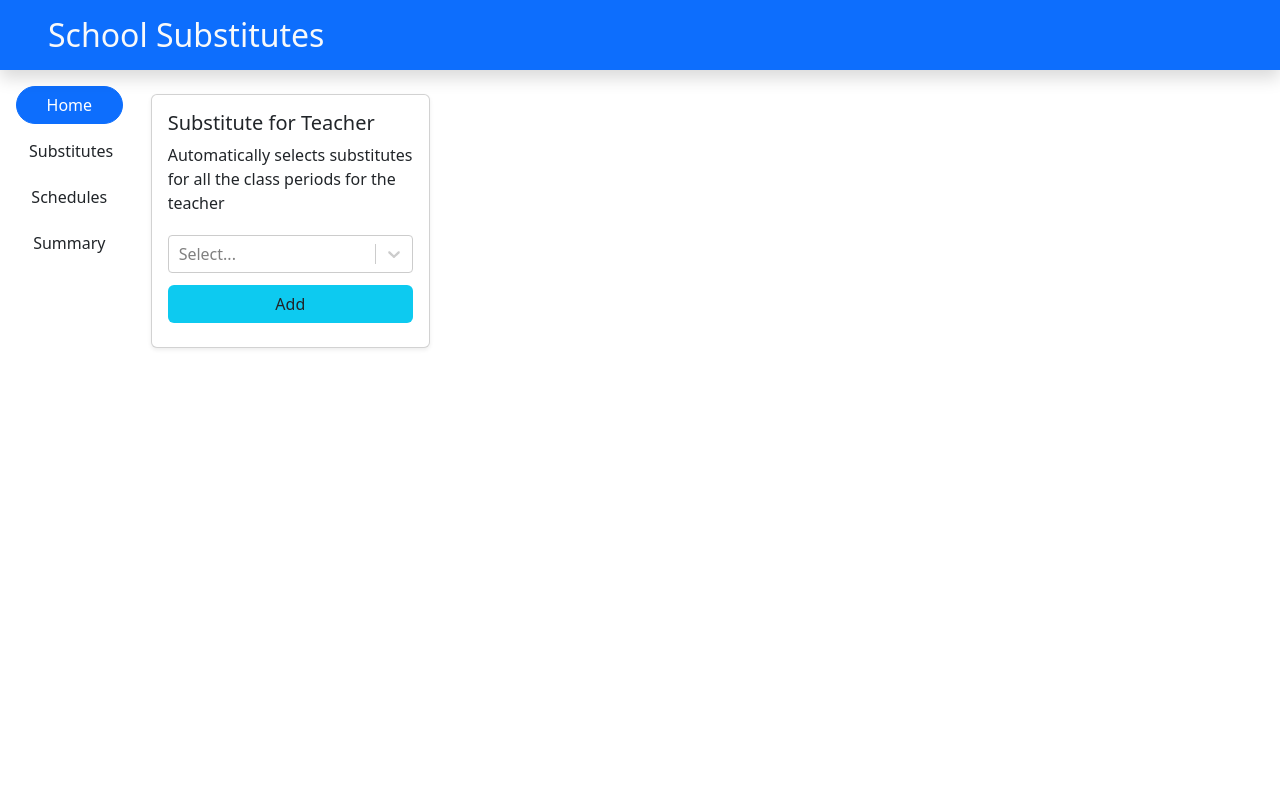
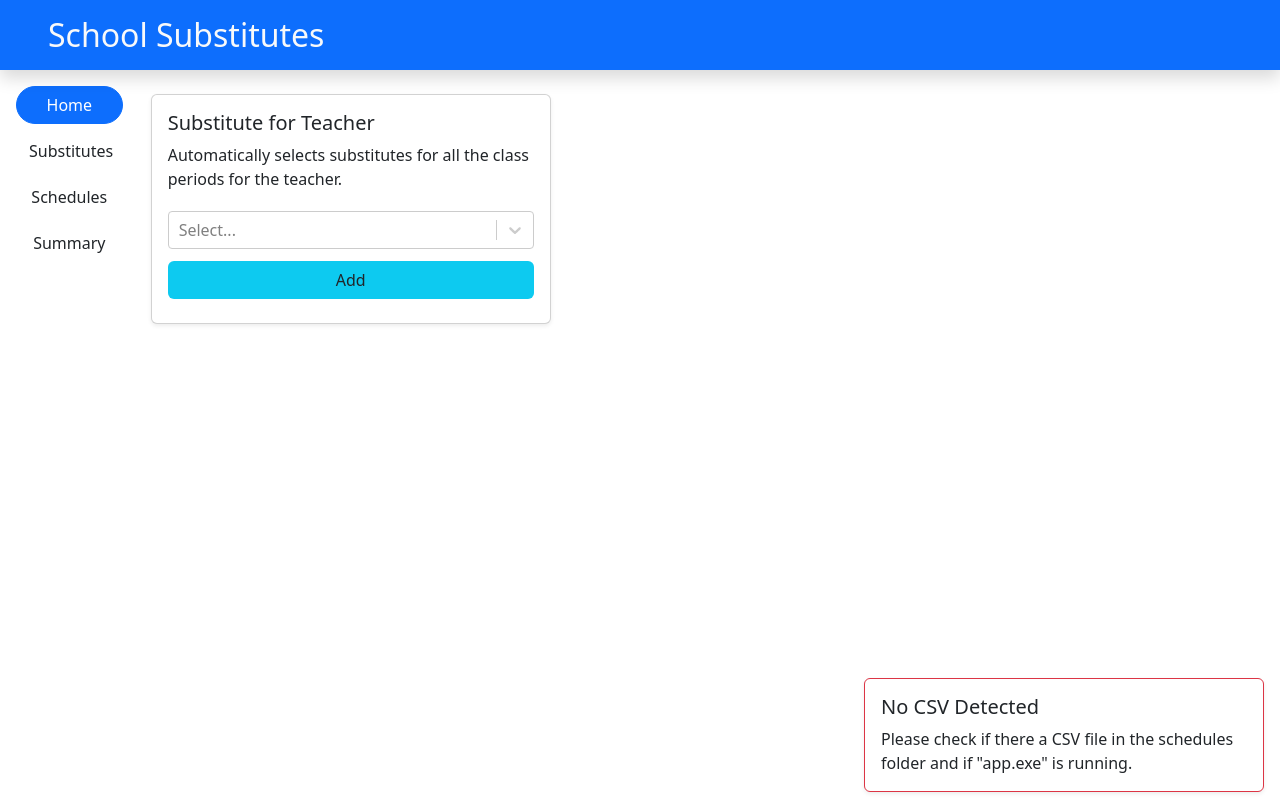
Before and after one commit to KevinZhang2135/School-Attendance, a React (Create React App) app in the folder flask_react/: page / in a window 1280 px wide. Built offline with nearby package versions, Linux system fonts and the light colour scheme.

Commit message:
Popup Warning

```diff
--- a/flask_react/src/App.js
+++ b/flask_react/src/App.js
@@ -1,6 +1,7 @@
 import React, { Component } from "react";
 import { v4 as uuid } from "uuid";
 
+import Popup from "./components/popup";
 import Home from "./components/home";
 import Checkout from "./components/checkout";
 import Schedule from "./components/schedule";
@@ -34,6 +35,7 @@ export default class App extends Component {
     };
 
     setFetchInterval = async (delay, maxIter) => {
+        // attempts to fetch csv with delay intervals for maxIter times
         let attempts = 1;
         let json = await this.getCSV(); // attempt 1 begins immediately
         if (json == null) {
@@ -244,6 +246,7 @@ export default class App extends Component {
     render = () => {
         return (
             <React.Fragment>
+                {this.state.csv.length === 0 && <Popup />}
                 {(this.state.anchor === null ||
                     this.state.anchor === "home") && (
                     <Home
--- /dev/null
+++ b/flask_react/src/components/popup.jsx
@@ -0,0 +1,19 @@
+import React, { Component } from "react";
+
+export default class Popup extends Component {
+    render() {
+        return (
+            <div className="">
+                <div
+                    className="card my-2 me-3 p-3 float-start border-danger shadow-sm position-absolute bottom-0 end-0"
+                    style={{ width: "25rem" }}
+                >
+                    <h5 className="card-title">No CSV Detected</h5>
+                    <p className="card-text">
+                        Please check if there a CSV file in the schedules folder and if "app.exe" is running.
+                    </p>
+                </div>
+            </div>
+        );
+    }
+}
--- a/flask_react/src/components/selectionButtons.jsx
+++ b/flask_react/src/components/selectionButtons.jsx
@@ -72,12 +72,12 @@ export default class SelectionButtons extends Component {
             <div className="col">
                 <div
                     className="card my-2 me-3 p-3 float-start shadow-sm"
-                    style={{ width: "25%" }}
+                    style={{ width: "25rem" }}
                 >
                     <h5 className="card-title">Substitute for Teacher</h5>
                     <p className="card-text">
                         Automatically selects substitutes for all the class
-                        periods for the teacher
+                        periods for the teacher.
                     </p>
 
                     {this.addSubSelection()}
```
